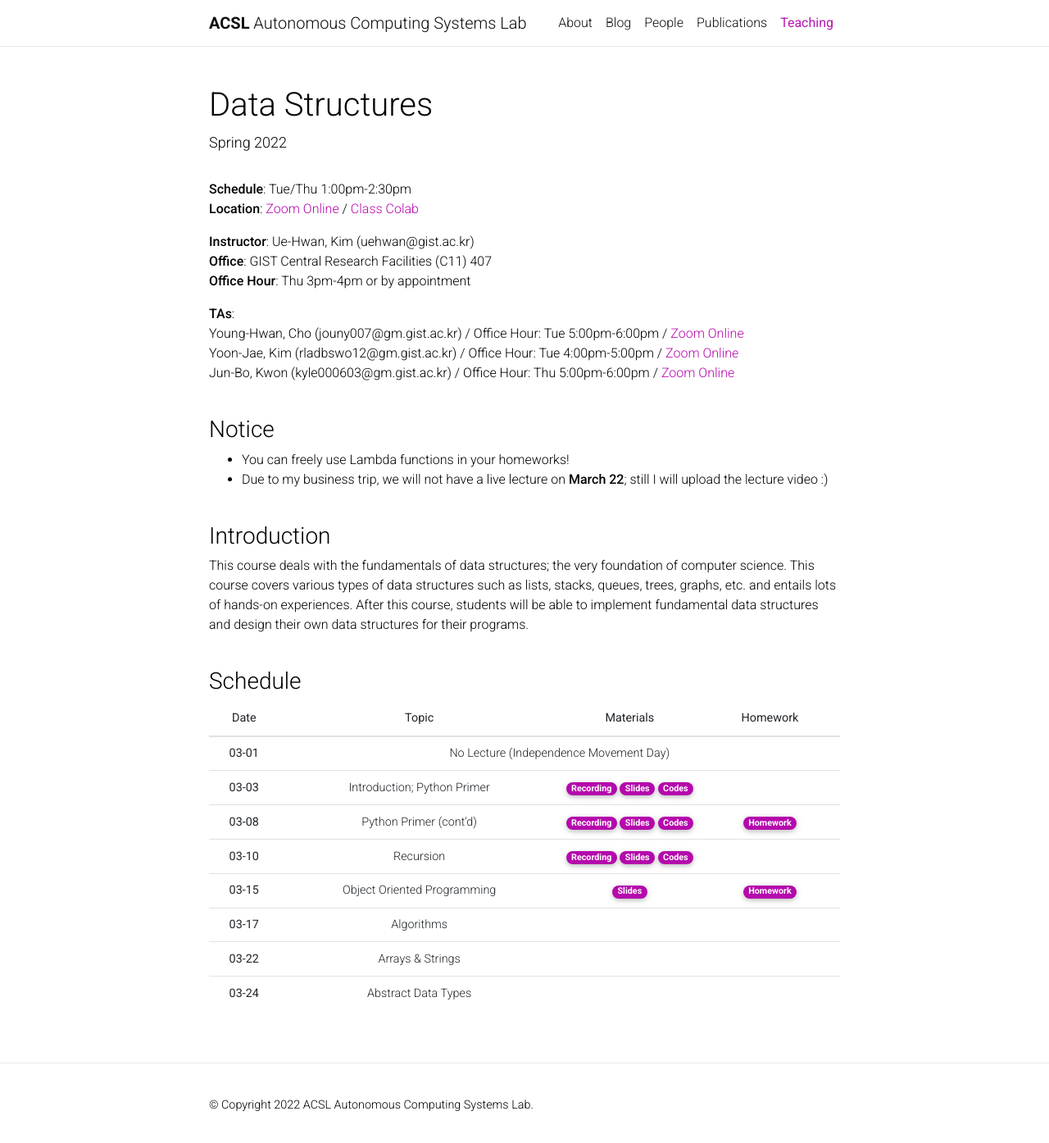
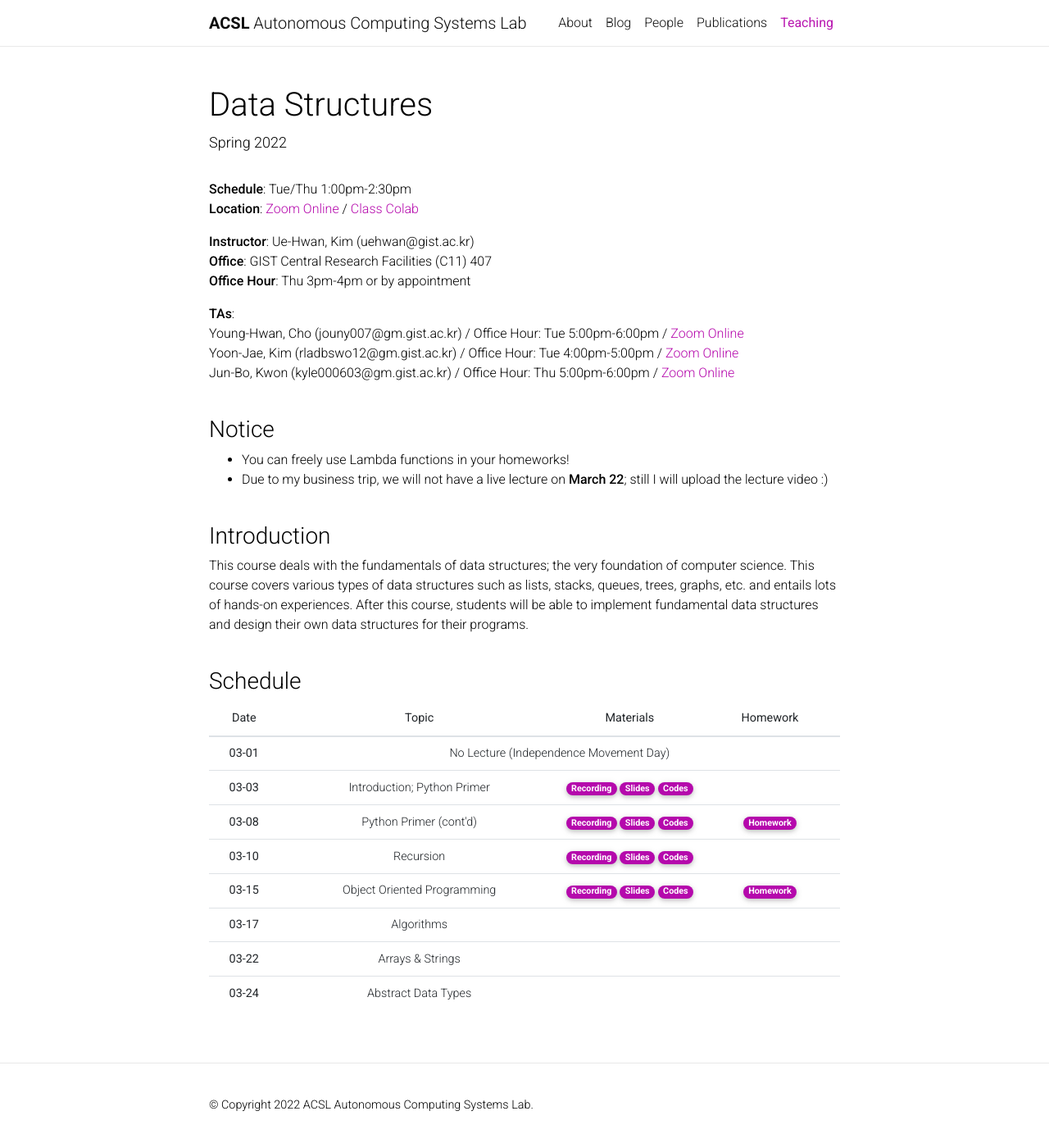
Before and after one commit to Uehwan/Uehwan.github.io, a Jekyll site: the page built from _teaching/datastruct22sp.md, in a window 1280 px wide and 1399 px high. Shown: the top 1394 px of the window at 82% size. Built offline with Jekyll 4.4.1, drawn with Linux system fonts in a browser that asks for light colours; nearby versions of some CDN libraries; comment, search, counter and statistics services are not loaded; a style sheet for code colours, icons or effects is not loaded.

Commit message:
[ds22sp] 22-03-15 post

```diff
--- a/_teaching/datastruct22sp.md
+++ b/_teaching/datastruct22sp.md
@@ -66,7 +66,7 @@
     <tr>
       <th scope="row">03-15</th>
       <td>Object Oriented Programming</td>
-      <td><!--a href="https://youtu.be/zgdbPrBmg5A" target="_blank" class="badge badge-pill" style="background-color:#B509AC;">Recording</a--> <a href="https://docs.google.com/presentation/d/13xe0XM2ijugFhMBGam6XJqpR-qC1UpVZp2pxYS3MAG4/edit?usp=sharing" target="_blank" class="badge badge-pill" style="background-color:#B509AC;">Slides</a> <!--a href="https://colab.research.google.com/drive/1S9OYcv8v-KU1w1RI_t7fEb78EGjrQ3Aw?usp=sharing" target="_blank" class="badge badge-pill" style="background-color:#B509AC;">Codes</a--></td>
+      <td><a href="https://youtu.be/9HmhUqXmIZ4" target="_blank" class="badge badge-pill" style="background-color:#B509AC;">Recording</a> <a href="https://docs.google.com/presentation/d/13xe0XM2ijugFhMBGam6XJqpR-qC1UpVZp2pxYS3MAG4/edit?usp=sharing" target="_blank" class="badge badge-pill" style="background-color:#B509AC;">Slides</a> <a href="https://colab.research.google.com/drive/1Rxww68YTTAG9MAUoakJ-ACkykvKH4Sn3?usp=sharing" target="_blank" class="badge badge-pill" style="background-color:#B509AC;">Codes</a></td>
       <td><a href="https://colab.research.google.com/drive/1YDG9BP5Qnqocgjs4AQu_iY__f2KPVloe?usp=sharing" target="_blank" class="badge badge-pill" style="background-color:#B509AC;">Homework</a></td>
     </tr>
     <tr style="border-bottom: 1.5px solid;">
```
